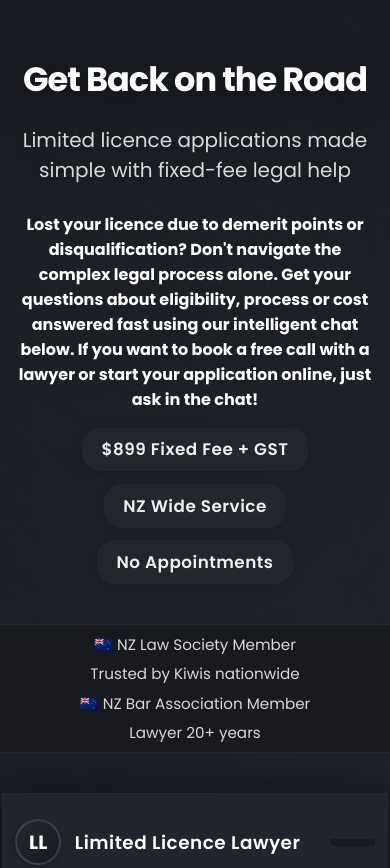
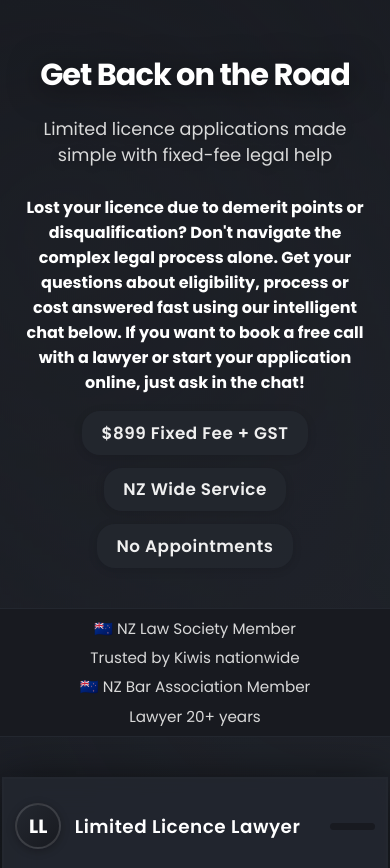
Before and after one commit to rmnorris111/LLL-chatfunnel, a plain HTML site: page index.html in a window 390 px wide. Shown: the top 868 px of the page. Drawn offline with nearby package versions, Linux system fonts and the light colour scheme; no server answers.

Commit message:
fix(ui): improve mobile layout with better padding and font scaling

```diff
--- a/style.css
+++ b/style.css
@@ -512,12 +512,15 @@ footer {
     min-width: 0;
     border-radius: 18px;
   }
+  .hero-content {
+    padding: 0 1.5rem;
+  }
   .hero-content h1 {
     font-size: 2.1rem;
   }
   .hero-desc {
     font-size: 1rem;
-    padding: 0 1rem;
+    padding: 0;
   }
   .stats {
     flex-wrap: wrap;
@@ -526,6 +529,7 @@ footer {
   .trust-content {
     gap: 1.1rem;
     font-size: 0.98rem;
+    padding-right: 1rem;
   }
   .chat-header, .chat-messages, .chat-input-area {
     padding-left: 1rem;
@@ -536,6 +540,12 @@ footer {
   .hero-section {
     padding-top: 2rem;
     padding-bottom: 1rem;
+  }
+  .hero-content h1 {
+    font-size: 1.9rem;
+  }
+  .subtitle {
+    font-size: 1.1rem;
   }
   .chat-container.glass {
     min-width: 0;
```
